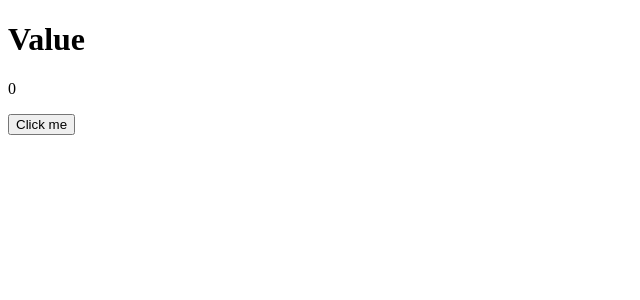
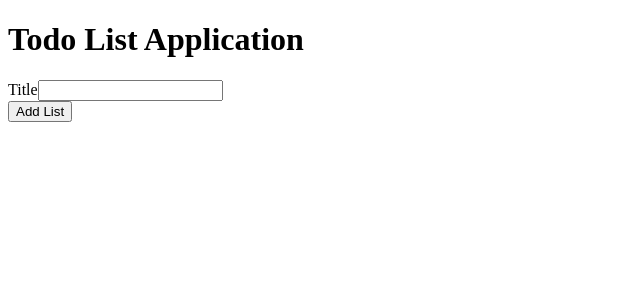
Before and after one commit to MarkMallari16/react-typescript-practice, a React (Vite) app: page / in a window 1280 px wide. Shown: the top 300 px of the page, without its empty margins (0-640 px from the left). Built offline with nearby package versions, Linux system fonts and the light colour scheme.

Commit message:
upd: add todo list practice

```diff
--- a/src/App.tsx
+++ b/src/App.tsx
@@ -1,18 +1,49 @@
-import { useState } from 'react'
-import './App.css'
+import React, { useState } from 'react'
 
-function App() {
+interface Lists {
+  id: number,
+  title: string,
+}
+const App: React.FC = () => {
+  const [title, setTitle] = useState<string>("");
+  const [lists, setLists] = useState<Lists[]>([]);
 
-  const [count, setCount] = useState<number>(0);
+  const handleTitle = (e: string) => {
+    setTitle(e);
+  }
+  const addList = () => {
+    const newList: Lists = {
+      id: lists.length + 1,
+      title: title
+    };
+    setLists((prevlists) => [...prevlists, newList]);
+    setTitle("");
 
-  const handleCount = () => {
-    setCount(count + 1);
   }
+
+  const deleteList = (id: number) => {
+    setLists((prevLists) => prevLists.filter(list => list.id !== id))
+  }
+
   return (
     <>
-      <h1>Value</h1>
-      <p>{count}</p>
-      <button onClick={handleCount}>Click me</button>
+      <h1>Todo List Application</h1>
+      <div>
+        <label htmlFor="title">Title</label>
+        <input value={title} onChange={(e) => handleTitle(e.target.value)} id='title' type="text" />
+      </div>
+      <button onClick={addList}>Add List</button>
+
+      <div>
+        {
+          lists.map((list) => (
+            <>
+              <div>{list.title}</div>
+              <button onClick={() => deleteList(list.id)}>Delete</button>
+            </>
+          ))
+        }
+      </div>
     </>
   )
 }
```
